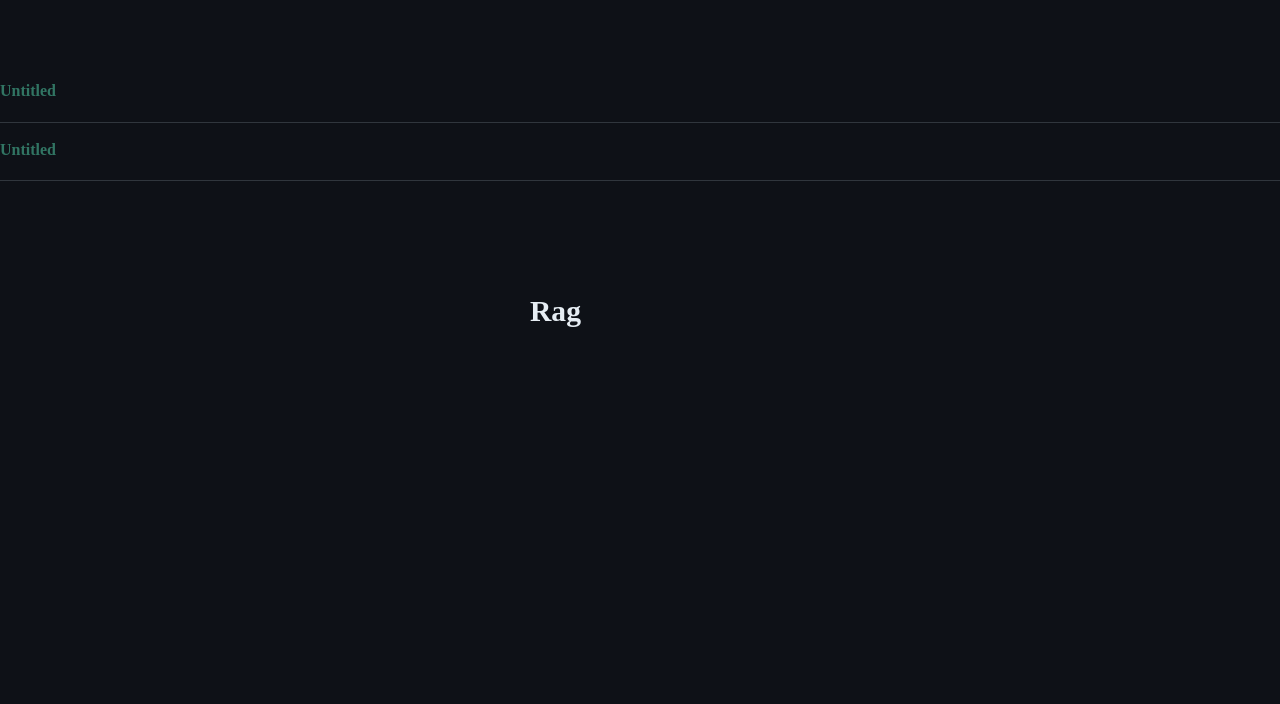
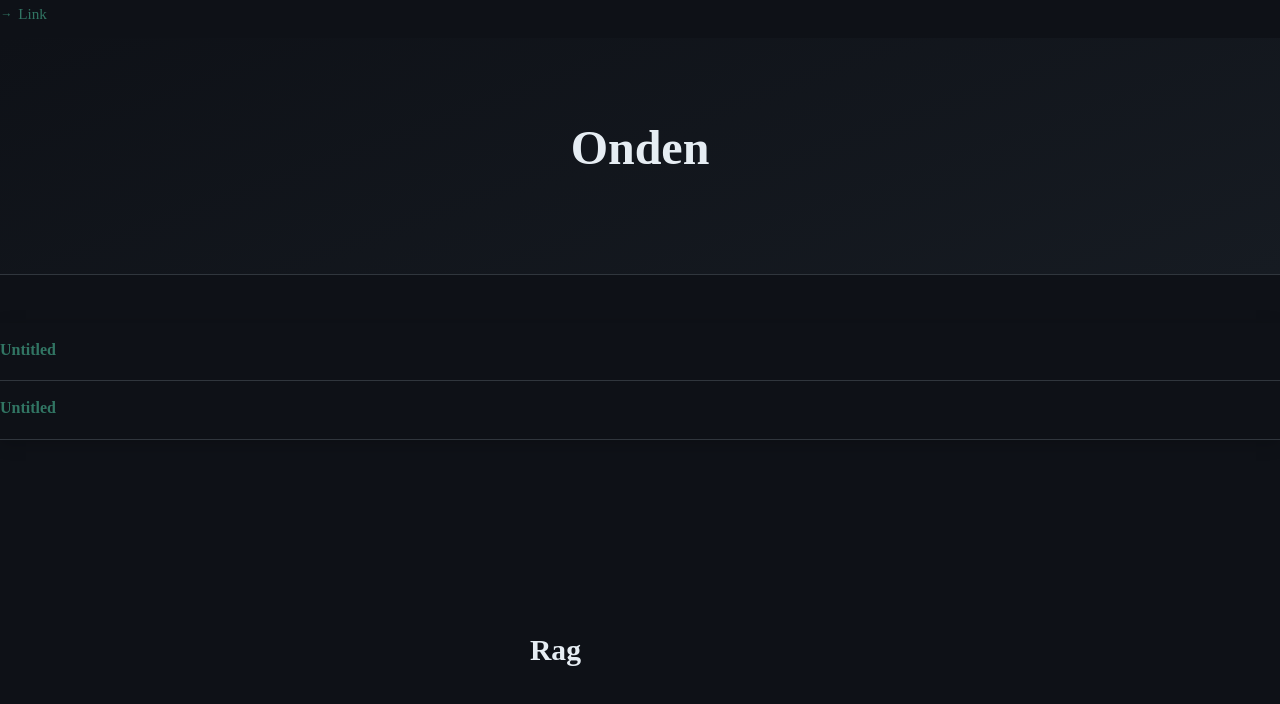
Before and after one commit to oandy-rgb/gh-pages, a plain HTML site: page site/untitled/index.html in a window 1280 px wide. Drawn offline with Linux system fonts and the light colour scheme.

Commit message:
Publish site [2026-05-30T20:13:23.778Z]

```diff
--- a/site/untitled/index.html
+++ b/site/untitled/index.html
@@ -409,10 +409,16 @@ hr{border:none;border-top:1px solid var(--line);margin:2rem 0}
 }</style>
 </head>
 <body class="tmpl-landing-hub">
-<div class="header-slot"><div class="card-grid-block"></div>
-<div class="blog-list-block"><a class="bl-item" href="../untitled/"><h3>Untitled</h3></a>
+<div class="header-slot"><div class="page-link-block"><a href="#">Link</a></div>
+<section class="hub-hero-block">
+  <h1>Onden</h1>
+
+</section>
+<div style="box-shadow:0 4px 16px rgba(0,0,0,0.18)"><div class="blog-list-block"><a class="bl-item" href="../untitled/"><h3>Untitled</h3></a>
     <a class="bl-item" href="../untitled/"><h3>Untitled</h3></a></div></div>
-<div class="page-wrap layout-narrow has-top-nav">
+<div class="card-grid-block"></div>
+<div class="feature-grid-block"></div></div>
+<div class="page-wrap layout-full has-top-nav">
 
 
 
```
